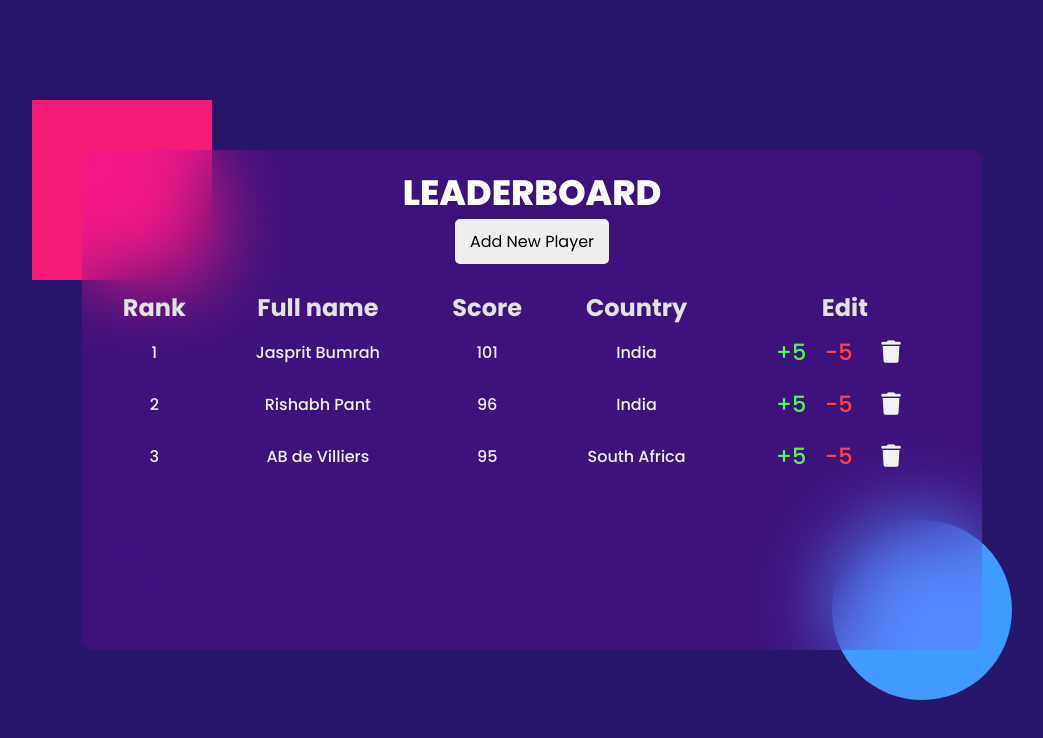
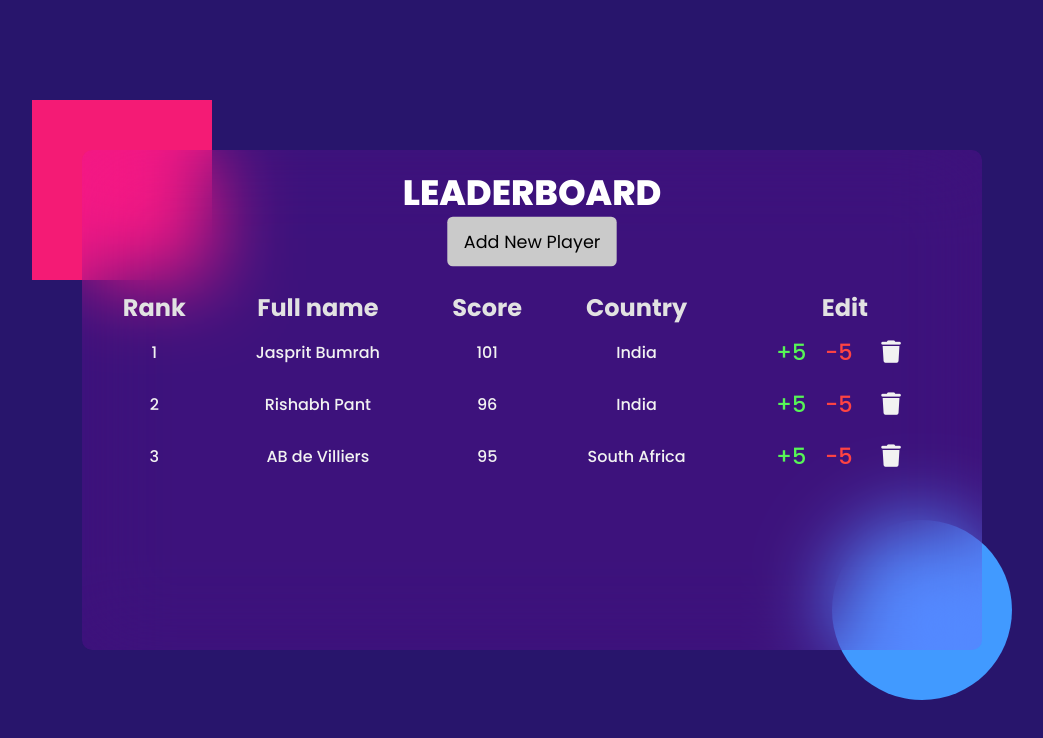
Before and after one commit to anupamyadav01/module-4-JS, a plain HTML site: page Project13a_LeaderBoard/index.html in a window 1280 px wide. In both pictures the pointer is over the button "Add New Player". Shown: the whole page, without its empty margins (108-1151 px from the left). Drawn offline with Linux system fonts and the light colour scheme.

Commit message:
buttons modified

```diff
--- a/Project13a_LeaderBoard/style.css
+++ b/Project13a_LeaderBoard/style.css
@@ -121,15 +121,16 @@ select {
 }
 
 button.add-player-btn {
-  /* margin-top: 1rem; */
   padding: 10px 15px;
   font-size: 1rem;
   border: none;
   border-radius: 5px;
-  /* margin-left: 1.4rem; */
+  transition: all 0.2s ease-in-out;
 }
 button.add-player-btn:hover {
   cursor: pointer;
+  background-color: rgb(202, 202, 202);
+  transform: scale(1.1);
 }
 input[type="number"]::-webkit-inner-spin-button,
 input[type="number"]::-webkit-outer-spin-button {
```
